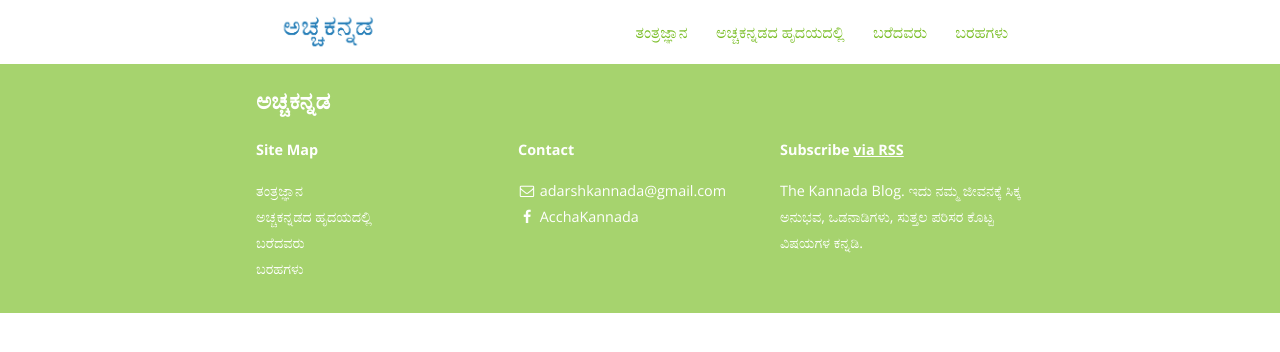
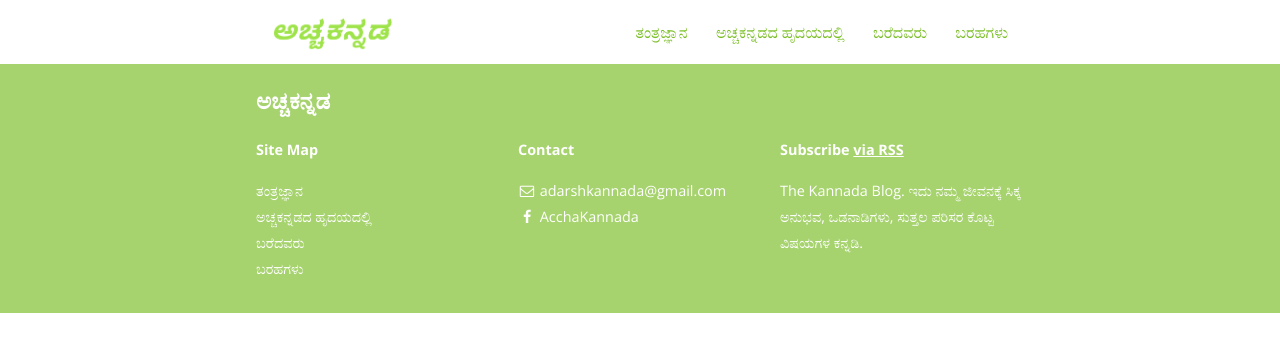
Before and after one commit to bencentra/centrarium, a Jekyll site: the page built from Tech.html, in a window 1280 px wide. Shown: the top 352 px of the page. Built offline with Jekyll 4.4.1, drawn with Linux system fonts in a browser that asks for light colours; nearby versions of some CDN libraries; a style sheet for code colours, icons or effects is not loaded.

Commit message:
new green logo

```diff
--- a/_config.yml
+++ b/_config.yml
@@ -21,7 +21,7 @@ description: >
 baseurl: "" # the subpath of your site, e.g. /blog/
 url: "http://acchakannada.com" # the base hostname & protocol for your site
 cover: "/assets/ekaanta-acchakannada.jpg"
-logo: "/assets/logo-bluee.png"
+logo: "/assets/logogreen.png"
 
 # Build settings
 markdown: kramdown
```
